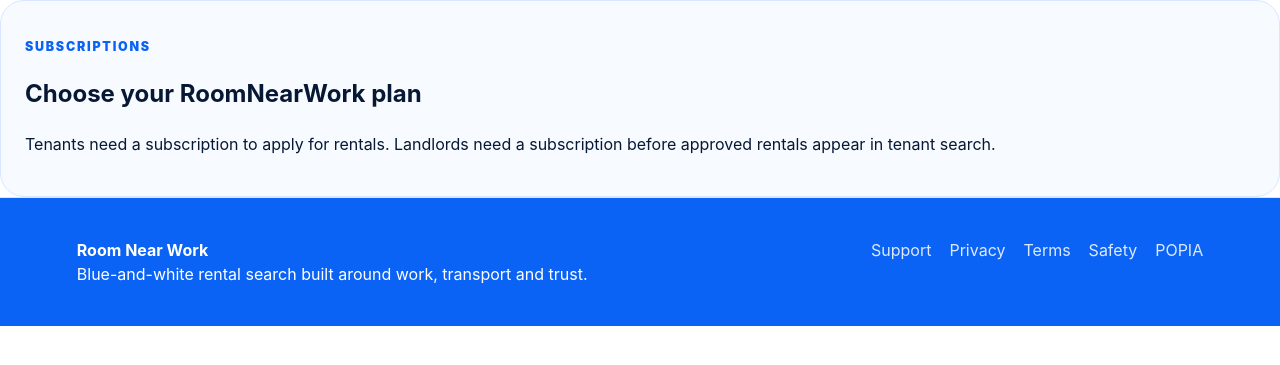
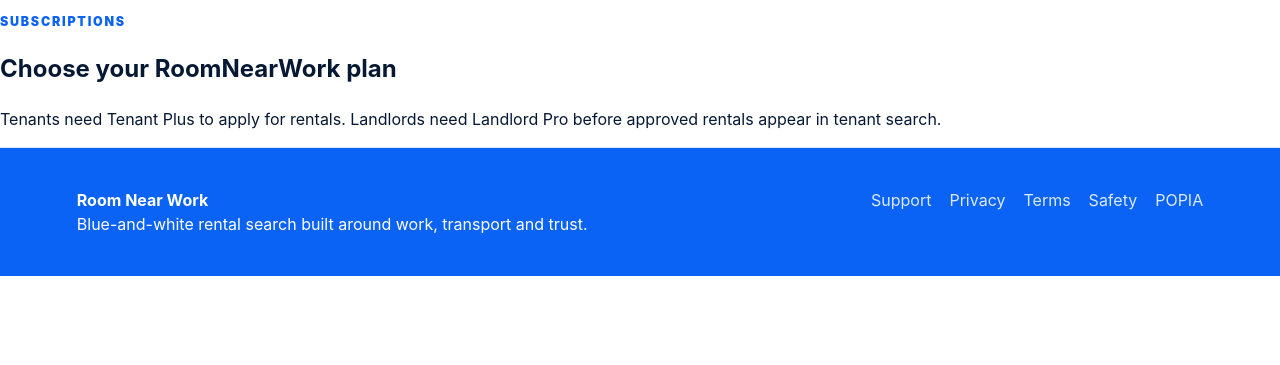
Before and after one commit to reddycea/RoomNearWork, a Flask app: page /billing in a window 1280 px wide. Shown: the part 69-434 px from the top of the page. Run offline with Flask 3, Linux system fonts and the light colour scheme; the visitor is signed in with stand-in values (Sample User, id 1); data that the repository does not hold is empty.

Commit message:
Update index.html

```diff
--- a/backend/rnw/templates/billing/index.html
+++ b/backend/rnw/templates/billing/index.html
@@ -3,12 +3,12 @@
 {% block title %}Billing — Room Near Work{% endblock %}
 
 {% block content %}
-<section class="panel">
+<section class="billing-page">
   <p class="eyebrow">Subscriptions</p>
   <h1>Choose your RoomNearWork plan</h1>
 
-  <p class="muted">
-    Tenants need a subscription to apply for rentals. Landlords need a subscription
+  <p>
+    Tenants need Tenant Plus to apply for rentals. Landlords need Landlord Pro
     before approved rentals appear in tenant search.
   </p>
 
@@ -24,9 +24,9 @@
     {% endif %}
   {% endfor %}
 
-  <div class="grid cards">
+  <div class="plan-grid">
     {% for plan in plans %}
-      <article class="card">
+      <article class="card plan-card">
         {% if plan.role == 'tenant' %}
           <p class="eyebrow">Tenant plan</p>
           <h2>{{ plan.name }}</h2>
@@ -35,16 +35,17 @@
             R{{ plan.price_cents // 100 }} / month
           </p>
 
-          <p>
-            Apply to up to
-            <strong>{{ plan.max_rental_applications or 10 }}</strong>
-            rentals.
-          </p>
+          <ul>
+            <li>Apply to up to {{ plan.max_rental_applications or 10 }} rentals per subscription period.</li>
+            <li>Message landlords.</li>
+            <li>Request property viewings.</li>
+          </ul>
 
           {% if ns.has_tenant %}
-            <span class="badge success">Active</span>
+            <button disabled>Tenant Plus active</button>
           {% else %}
             <form method="post" action="{{ url_for('billing.subscribe', plan_id=plan.id) }}">
+              <input type="hidden" name="csrf_token" value="{{ csrf_token() }}">
               <button type="submit">Pay tenant subscription</button>
             </form>
           {% endif %}
@@ -58,20 +59,22 @@
             R{{ plan.price_cents // 100 }} / month
           </p>
 
-          <p>
-            Show approved rentals in tenant search.
-          </p>
+          <ul>
+            <li>Show approved rentals in tenant search.</li>
+            <li>Up to {{ plan.max_active_listings or 25 }} active listings.</li>
+            <li>Receive tenant applications.</li>
+          </ul>
 
-          {% if plan.max_active_listings %}
-            <p class="muted">
-              Up to {{ plan.max_active_listings }} active listings.
-            </p>
-          {% endif %}
-
-          {% if ns.has_landlord %}
-            <span class="badge success">Active</span>
+          {% if not current_user.can_act_as_landlord %}
+            <p>You need landlord approval before activating this plan.</p>
+            <a class="button" href="{{ url_for('marketplace.landlord_apply') }}">
+              Apply for landlord approval
+            </a>
+          {% elif ns.has_landlord %}
+            <button disabled>Landlord Pro active</button>
           {% else %}
             <form method="post" action="{{ url_for('billing.subscribe', plan_id=plan.id) }}">
+              <input type="hidden" name="csrf_token" value="{{ csrf_token() }}">
               <button type="submit">Pay landlord subscription</button>
             </form>
           {% endif %}
```
